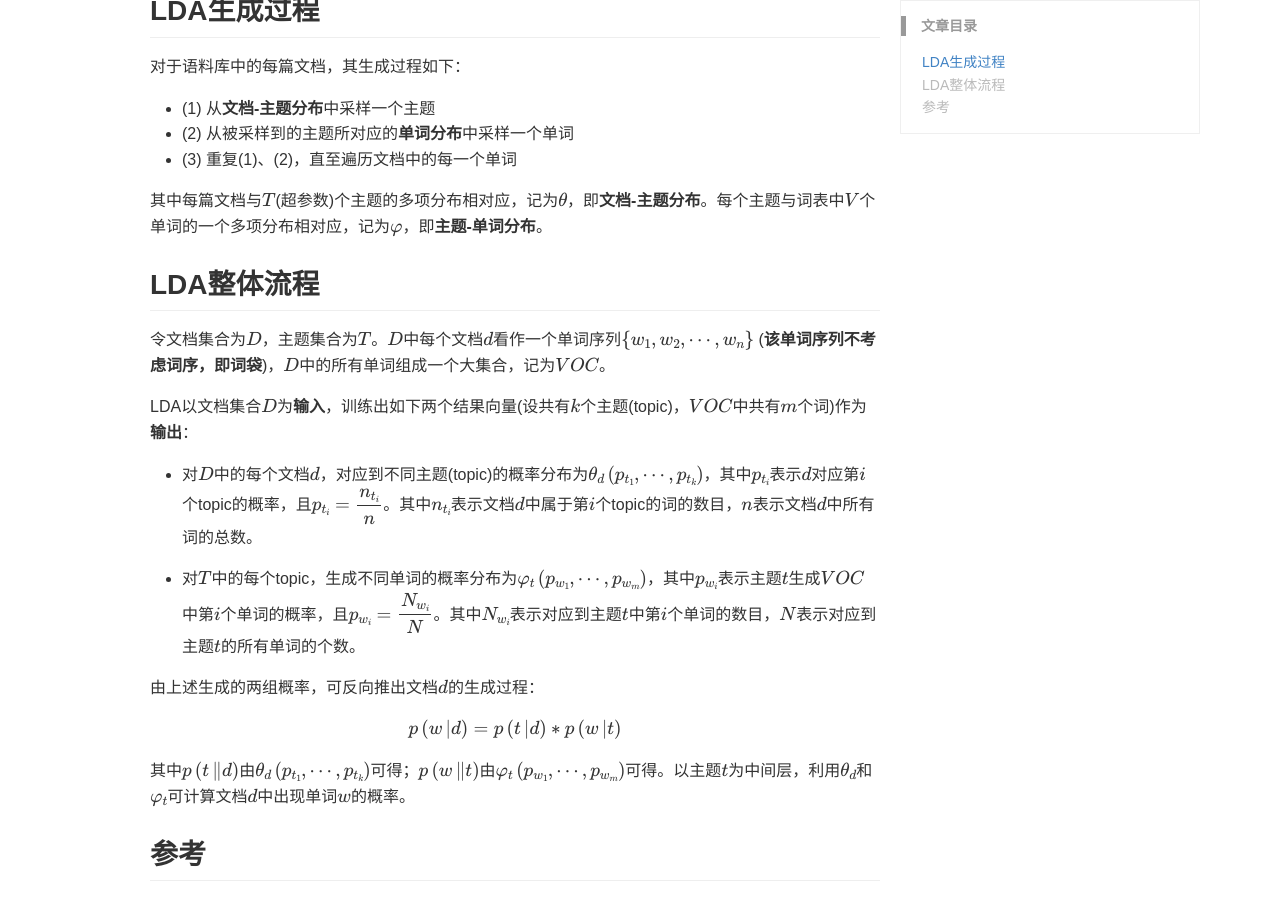
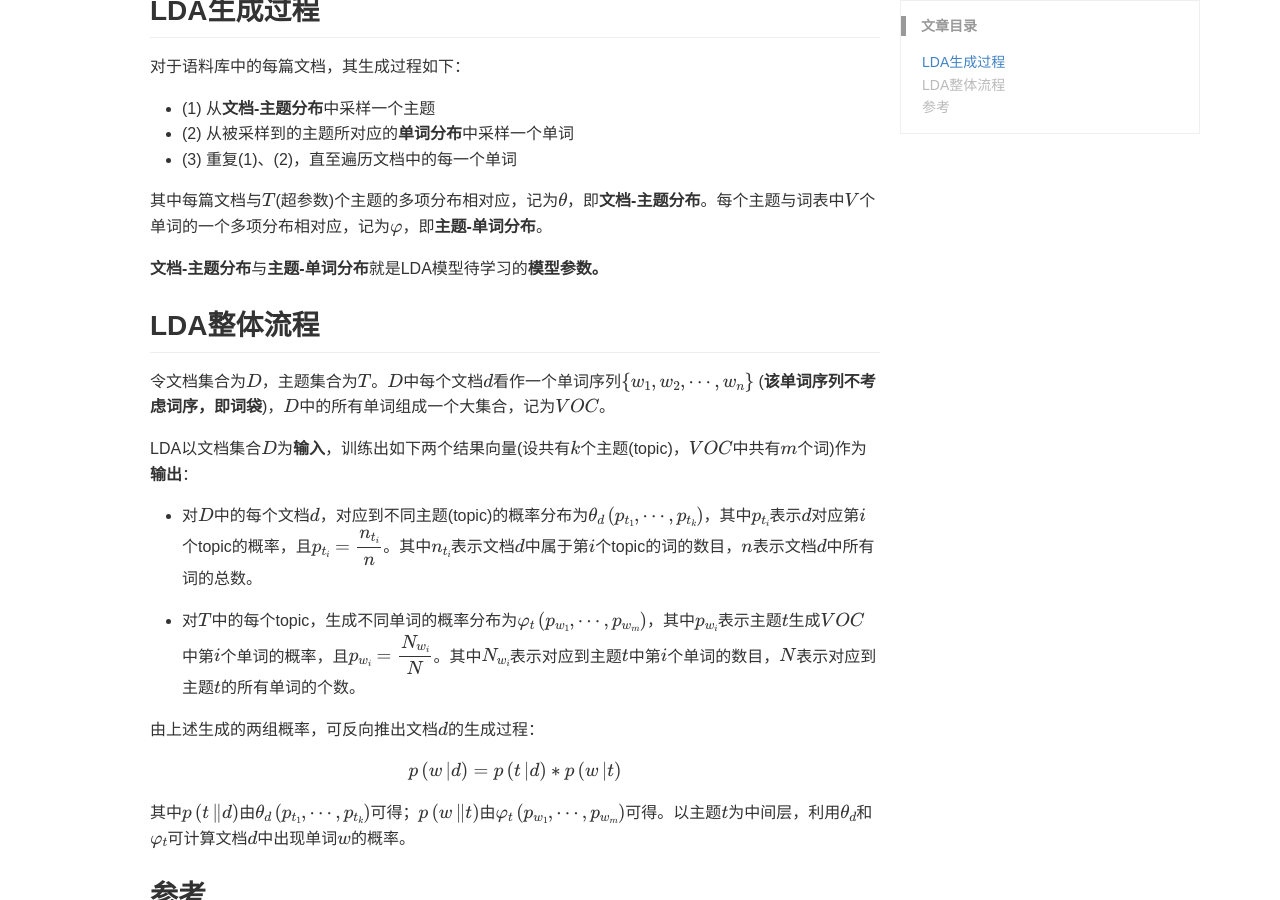
Before and after one commit to carlos9310/carlos9310.github.io, a Jekyll site: the page built from _posts/ML/2019-08-07-LDA.md, in a window 1280 px wide and 900 px high, scrolled down 449 px. Built offline with Jekyll 4.4.1, drawn with Linux system fonts in a browser that asks for light colours; formulas are drawn with MathJax 3; comment, search, counter and statistics services are not loaded.

Commit message:
update LDA

```diff
--- a/_posts/ML/2019-08-07-LDA.md
+++ b/_posts/ML/2019-08-07-LDA.md
@@ -17,6 +17,8 @@ LDA是一种**非监督式**机器学习技术，可用来识别大规模文档
 - (3) 重复(1)、(2)，直至遍历文档中的每一个单词
 
 其中每篇文档与$$T$$(超参数)个主题的多项分布相对应，记为$$\theta$$，即**文档-主题分布**。每个主题与词表中$$V$$个单词的一个多项分布相对应，记为$$\varphi$$，即**主题-单词分布**。
+
+**文档-主题分布**与**主题-单词分布**就是LDA模型待学习的**模型参数。**
 
 
 ## LDA整体流程
```
